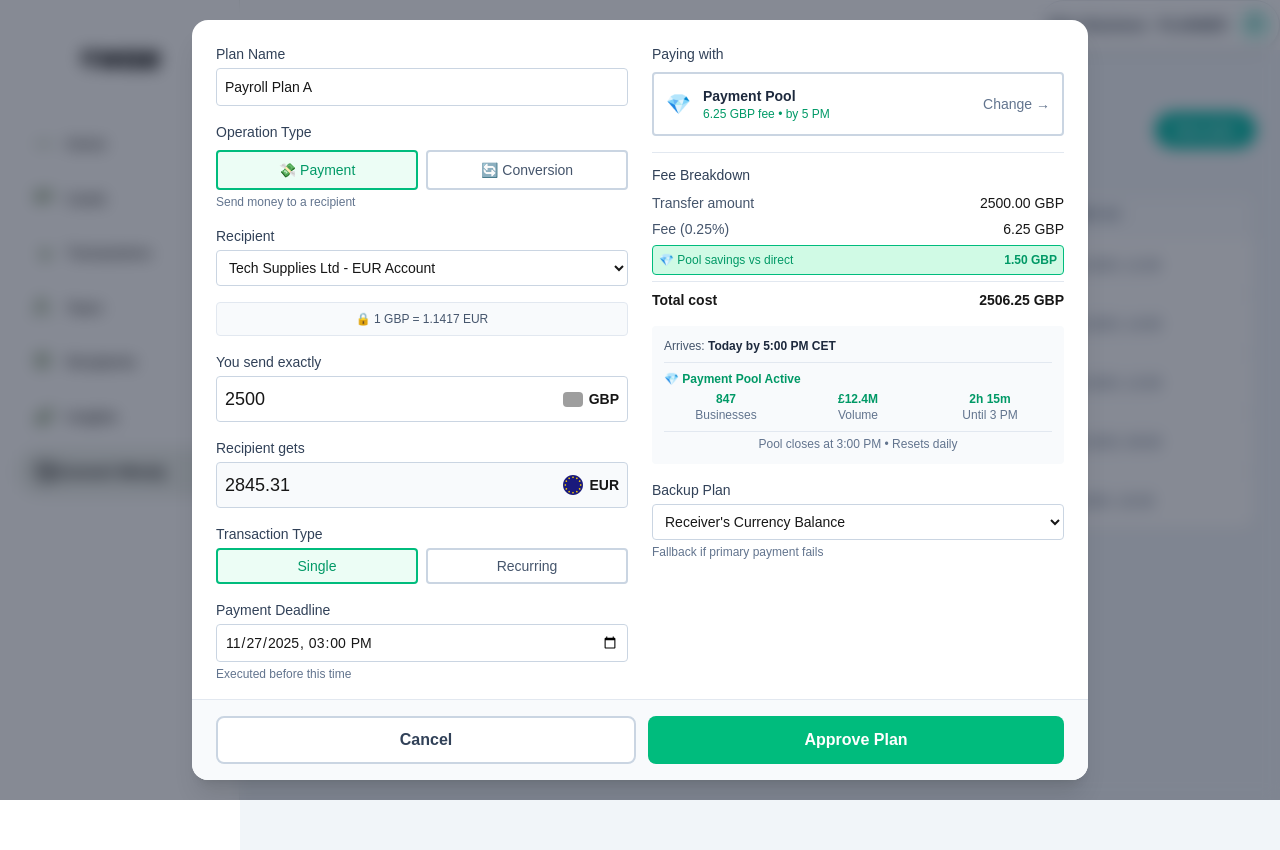
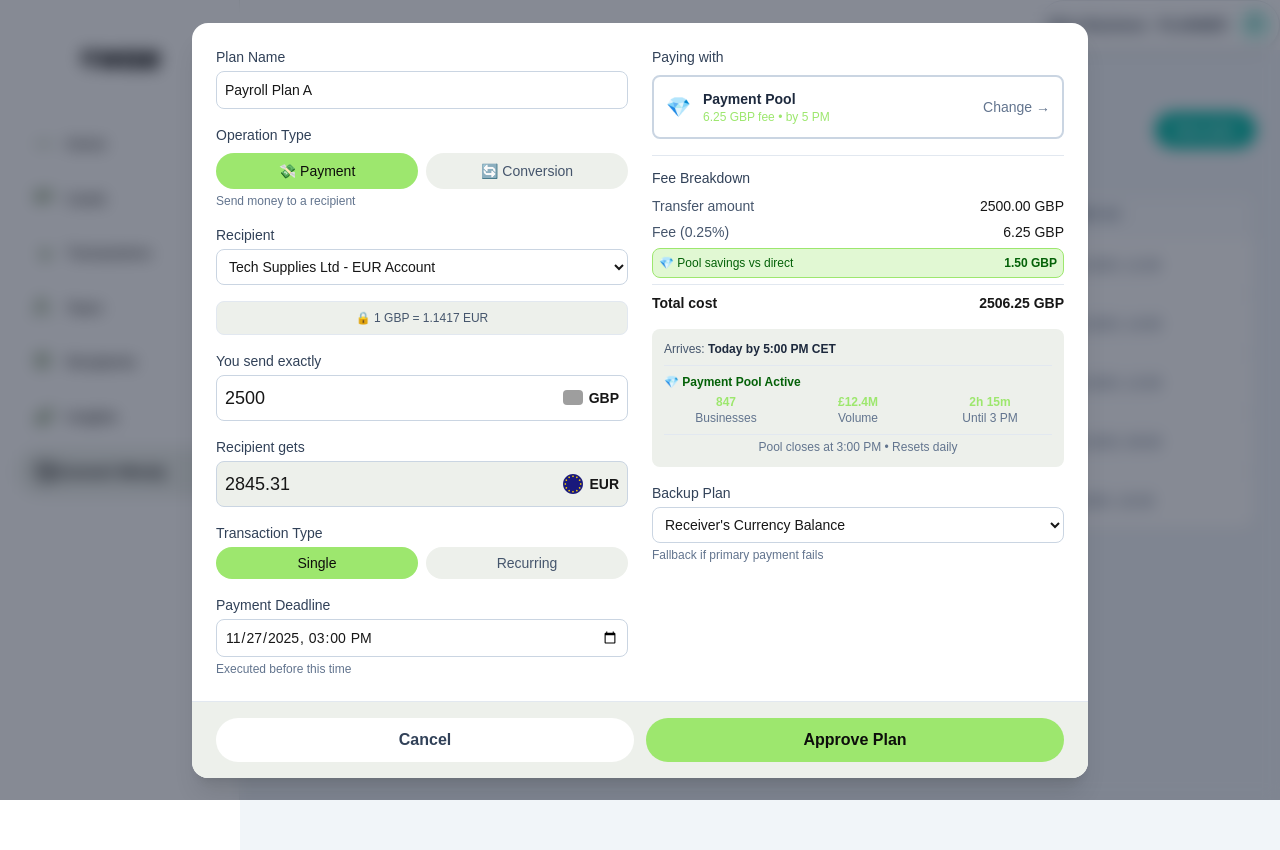
Before and after one commit to zoe-hi/wise, a Next.js app: page /plans in a window 1280 px wide. Both pictures are taken after a click on the button "New plan". Built offline with nearby package versions, Linux system fonts and the light colour scheme; grey boxes are pictures that could not be loaded.

Commit message:
colors change

```diff
--- a/app/plans/PoolPaymentModal.tsx
+++ b/app/plans/PoolPaymentModal.tsx
@@ -175,7 +175,7 @@ export function PoolPaymentModal({ onClose, onSave }: PoolPaymentModalProps) {
                                         onChange={(e) =>
                                             setFormData({ ...formData, planName: e.target.value })
                                         }
-                                        className="w-full p-2 text-sm border border-slate-300 rounded focus:border-emerald-500 focus:ring-1 focus:ring-emerald-500 outline-none"
+                                        className="w-full p-2 text-sm border border-slate-300 rounded-lg focus:border-[hsl(97,72%,67%)] focus:ring-1 focus:ring-[hsl(97,72%,67%)] outline-none"
                                         placeholder="e.g., Monthly Supplier Payment"
                                     />
                                 </div>
@@ -188,11 +188,12 @@ export function PoolPaymentModal({ onClose, onSave }: PoolPaymentModalProps) {
                                             onClick={() =>
                                                 setFormData({ ...formData, operationType: "payment" })
                                             }
-                                            className={`flex-1 py-2 text-sm border-2 rounded font-medium transition ${
+                                            className={`flex-1 py-2 text-sm font-medium transition border-none ${
                                                 formData.operationType === "payment"
-                                                    ? "border-emerald-500 bg-emerald-50 text-emerald-600"
-                                                    : "border-slate-300 text-slate-600"
+                                                    ? "bg-[hsl(97,72%,67%)] text-[hsl(80,11%,5%)]"
+                                                    : "bg-[hsl(90,14%,93%)] text-slate-600"
                                             }`}
+                                            style={{ borderRadius: '30px' }}
                                         >
                                             💸 Payment
                                         </button>
@@ -201,11 +202,12 @@ export function PoolPaymentModal({ onClose, onSave }: PoolPaymentModalProps) {
                                             onClick={() =>
                                                 setFormData({ ...formData, operationType: "conversion" })
                                             }
-                                            className={`flex-1 py-2 text-sm border-2 rounded font-medium transition ${
+                                            className={`flex-1 py-2 text-sm font-medium transition border-none ${
                                                 formData.operationType === "conversion"
-                                                    ? "border-emerald-500 bg-emerald-50 text-emerald-600"
-                                                    : "border-slate-300 text-slate-600"
+                                                    ? "bg-[hsl(97,72%,67%)] text-[hsl(80,11%,5%)]"
+                                                    : "bg-[hsl(90,14%,93%)] text-slate-600"
                                             }`}
+                                            style={{ borderRadius: '30px' }}
                                         >
                                             🔄 Conversion
                                         </button>
@@ -230,7 +232,7 @@ export function PoolPaymentModal({ onClose, onSave }: PoolPaymentModalProps) {
                                                     selectedRecipient: e.target.value,
                                                 })
                                             }
-                                            className="w-full p-2 text-sm border border-slate-300 rounded focus:border-emerald-500 focus:ring-1 focus:ring-emerald-500 outline-none bg-white"
+                                            className="w-full p-2 text-sm border border-slate-300 rounded-lg focus:border-[hsl(97,72%,67%)] focus:ring-1 focus:ring-[hsl(97,72%,67%)] outline-none bg-white"
                                         >
                                             <option value="">Choose recipient...</option>
                                             {RECIPIENTS.map((recipient) => (
@@ -242,7 +244,7 @@ export function PoolPaymentModal({ onClose, onSave }: PoolPaymentModalProps) {
                                     </div>
                                 )}
 
-                                <div className="text-center text-xs text-slate-600 p-2 bg-slate-50 rounded border border-slate-200">
+                                <div className="text-center text-xs text-slate-600 p-2 bg-[hsl(90,14%,93%)] rounded-lg border border-slate-200">
                                     🔒 1 {formData.sourceCurrency} = {exchangeRate} {formData.targetCurrency}
                                 </div>
 
@@ -250,7 +252,7 @@ export function PoolPaymentModal({ onClose, onSave }: PoolPaymentModalProps) {
                                     <label className="block text-sm font-medium text-slate-700 mb-1">
                                         You send exactly
                                     </label>
-                                    <div className="flex items-center justify-between p-2 border border-slate-300 rounded">
+                                    <div className="flex items-center justify-between p-2 border border-slate-300 rounded-lg focus-within:border-[hsl(97,72%,67%)] focus-within:ring-1 focus-within:ring-[hsl(97,72%,67%)]">
                                         <input
                                             type="number"
                                             value={formData.sendAmount}
@@ -270,7 +272,7 @@ export function PoolPaymentModal({ onClose, onSave }: PoolPaymentModalProps) {
                                     <label className="block text-sm font-medium text-slate-700 mb-1">
                                         Recipient gets
                                     </label>
-                                    <div className="flex items-center justify-between p-2 border border-slate-300 rounded bg-slate-50">
+                                    <div className="flex items-center justify-between p-2 border border-slate-300 rounded-lg bg-[hsl(90,14%,93%)]">
                                         <span className="text-lg font-medium">{formData.receiveAmount}</span>
                                         <div className="flex items-center gap-1.5 font-semibold text-sm">
                                             {getCurrencyFlag(formData.targetCurrency)}
@@ -289,11 +291,12 @@ export function PoolPaymentModal({ onClose, onSave }: PoolPaymentModalProps) {
                                             onClick={() =>
                                                 setFormData({ ...formData, transactionType: "single" })
                                             }
-                                            className={`flex-1 py-1.5 text-sm border-2 rounded font-medium transition ${
+                                            className={`flex-1 py-1.5 text-sm font-medium transition border-none ${
                                                 formData.transactionType === "single"
-                                                    ? "border-emerald-500 bg-emerald-50 text-emerald-600"
-                                                    : "border-slate-300 text-slate-600"
+                                                    ? "bg-[hsl(97,72%,67%)] text-[hsl(80,11%,5%)]"
+                                                    : "bg-[hsl(90,14%,93%)] text-slate-600"
                                             }`}
+                                            style={{ borderRadius: '30px' }}
                                         >
                                             Single
                                         </button>
@@ -302,11 +305,12 @@ export function PoolPaymentModal({ onClose, onSave }: PoolPaymentModalProps) {
                                             onClick={() =>
                                                 setFormData({ ...formData, transactionType: "recurring" })
                                             }
-                                            className={`flex-1 py-1.5 text-sm border-2 rounded font-medium transition ${
+                                            className={`flex-1 py-1.5 text-sm font-medium transition border-none ${
                                                 formData.transactionType === "recurring"
-                                                    ? "border-emerald-500 bg-emerald-50 text-emerald-600"
-                                                    : "border-slate-300 text-slate-600"
+                                                    ? "bg-[hsl(97,72%,67%)] text-[hsl(80,11%,5%)]"
+                                                    : "bg-[hsl(90,14%,93%)] text-slate-600"
                                             }`}
+                                            style={{ borderRadius: '30px' }}
                                         >
                                             Recurring
                                         </button>
@@ -320,7 +324,7 @@ export function PoolPaymentModal({ onClose, onSave }: PoolPaymentModalProps) {
                                                     recurringFrequency: e.target.value,
                                                 })
                                             }
-                                            className="w-full p-2 text-sm border border-slate-300 rounded mt-2 focus:border-emerald-500 focus:ring-1 focus:ring-emerald-500 outline-none bg-white"
+                                            className="w-full p-2 text-sm border border-slate-300 rounded-lg mt-2 focus:border-[hsl(97,72%,67%)] focus:ring-1 focus:ring-[hsl(97,72%,67%)] outline-none bg-white"
                                         >
                                             <option value="weekly">Weekly</option>
                                             <option value="biweekly">Every 2 weeks</option>
@@ -340,7 +344,7 @@ export function PoolPaymentModal({ onClose, onSave }: PoolPaymentModalProps) {
                                         onChange={(e) =>
                                             setFormData({ ...formData, paymentDeadline: e.target.value })
                                         }
-                                        className="w-full p-2 text-sm border border-slate-300 rounded focus:border-emerald-500 focus:ring-1 focus:ring-emerald-500 outline-none"
+                                        className="w-full p-2 text-sm border border-slate-300 rounded-lg focus:border-[hsl(97,72%,67%)] focus:ring-1 focus:ring-[hsl(97,72%,67%)] outline-none"
                                     />
                                     <div className="text-xs text-slate-500 mt-1">
                                         Executed before this time
@@ -355,7 +359,7 @@ export function PoolPaymentModal({ onClose, onSave }: PoolPaymentModalProps) {
                                     <button
                                         type="button"
                                         onClick={() => setShowPaymentMethodModal(true)}
-                                        className="w-full flex items-center justify-between p-3 border-2 border-slate-300 rounded hover:border-slate-400 transition"
+                                        className="w-full flex items-center justify-between p-3 border-2 border-slate-300 rounded-lg hover:border-slate-400 transition"
                                     >
                                         <div className="flex items-center gap-3">
                                             {formData.paymentMethod === "pool" ? (
@@ -365,7 +369,7 @@ export function PoolPaymentModal({ onClose, onSave }: PoolPaymentModalProps) {
                                                         <div className="text-sm font-semibold text-slate-800">
                                                             Payment Pool
                                                         </div>
-                                                        <div className="text-xs text-emerald-600">
+                                                        <div className="text-xs text-[hsl(97,72%,67%)]">
                                                             {currentFee.toFixed(2)} {formData.sourceCurrency} fee • by 5 PM
                                                         </div>
                                                     </div>
@@ -403,11 +407,11 @@ export function PoolPaymentModal({ onClose, onSave }: PoolPaymentModalProps) {
                                         </div>
 
                                         {formData.paymentMethod === "pool" && poolDiscount > 0 && (
-                                            <div className="bg-emerald-100 border border-emerald-500 rounded p-1.5 flex justify-between">
-                                                <span className="text-emerald-600 font-medium text-xs">
+                                            <div className="bg-[hsl(97,72%,90%)] border border-[hsl(97,72%,67%)] rounded-lg p-1.5 flex justify-between">
+                                                <span className="text-[hsl(122.5,92.08%,19.8%)] font-medium text-xs">
                                                     💎 Pool savings vs direct
                                                 </span>
-                                                <span className="text-emerald-600 font-semibold text-xs">
+                                                <span className="text-[hsl(122.5,92.08%,19.8%)] font-semibold text-xs">
                                                     {poolDiscount.toFixed(2)} {formData.sourceCurrency}
                                                 </span>
                                             </div>
@@ -420,7 +424,7 @@ export function PoolPaymentModal({ onClose, onSave }: PoolPaymentModalProps) {
                                     </div>
                                 </div>
 
-                                <div className="p-3 bg-slate-50 rounded text-xs text-slate-600">
+                                <div className="p-3 bg-[hsl(90,14%,93%)] rounded-lg text-xs text-slate-600">
                                     <div>
                                         Arrives: <strong className="text-slate-800">
                                             {formData.paymentMethod === "pool" ? "Today by 5:00 PM CET" : "In seconds"}
@@ -428,18 +432,18 @@ export function PoolPaymentModal({ onClose, onSave }: PoolPaymentModalProps) {
                                     </div>
                                     {formData.paymentMethod === "pool" && (
                                         <div className="mt-2 pt-2 border-t border-slate-200">
-                                            <div className="font-semibold text-emerald-600 mb-1">💎 Payment Pool Active</div>
+                                            <div className="font-semibold text-[hsl(122.5,92.08%,19.8%)] mb-1">💎 Payment Pool Active</div>
                                             <div className="grid grid-cols-3 gap-2 text-center mb-2">
                                                 <div>
-                                                    <div className="font-semibold text-emerald-600">847</div>
+                                                    <div className="font-semibold text-[hsl(97,72%,67%)]">847</div>
                                                     <div className="text-slate-500">Businesses</div>
                                                 </div>
                                                 <div>
-                                                    <div className="font-semibold text-emerald-600">£12.4M</div>
+                                                    <div className="font-semibold text-[hsl(97,72%,67%)]">£12.4M</div>
                                                     <div className="text-slate-500">Volume</div>
                                                 </div>
                                                 <div>
-                                                    <div className="font-semibold text-emerald-600">2h 15m</div>
+                                                    <div className="font-semibold text-[hsl(97,72%,67%)]">2h 15m</div>
                                                     <div className="text-slate-500">Until 3 PM</div>
                                                 </div>
                                             </div>
@@ -457,7 +461,7 @@ export function PoolPaymentModal({ onClose, onSave }: PoolPaymentModalProps) {
                                         onChange={(e) =>
                                             setFormData({ ...formData, backupPlan: e.target.value })
                                         }
-                                        className="w-full p-2 text-sm border border-slate-300 rounded focus:border-emerald-500 focus:ring-1 focus:ring-emerald-500 outline-none bg-white"
+                                        className="w-full p-2 text-sm border border-slate-300 rounded-lg focus:border-[hsl(97,72%,67%)] focus:ring-1 focus:ring-[hsl(97,72%,67%)] outline-none bg-white"
                                     >
                                         <option value="">None</option>
                                         <option value="receiver_currency">
@@ -486,18 +490,20 @@ export function PoolPaymentModal({ onClose, onSave }: PoolPaymentModalProps) {
                     </div>
                 </div>
 
-                <div className="border-t border-slate-200 px-6 py-4 bg-slate-50 flex gap-3">
+                <div className="border-t border-slate-200 px-6 py-4 bg-[hsl(90,14%,93%)] flex gap-3">
                     <button
                         onClick={handleCancel}
                         disabled={isLoading}
-                        className="flex-1 py-2.5 bg-white border-2 border-slate-300 text-slate-700 rounded-lg font-semibold hover:bg-slate-50 transition disabled:opacity-50"
+                        className="flex-1 py-2.5 bg-white border-none text-slate-700 font-semibold hover:bg-[hsl(90,14%,93%)] transition disabled:opacity-50"
+                        style={{ borderRadius: '30px' }}
                     >
                         Cancel
                     </button>
                     <button
                         onClick={handleApprove}
                         disabled={isLoading}
-                        className="flex-1 py-2.5 bg-emerald-500 text-white rounded-lg font-semibold hover:bg-emerald-600 transition disabled:opacity-50"
+                        className="flex-1 py-2.5 bg-[hsl(97,72%,67%)] border-none text-[hsl(80,11%,5%)] font-semibold hover:bg-[hsl(122.5,92.08%,19.8%)] transition disabled:opacity-50"
+                        style={{ borderRadius: '30px' }}
                     >
                         {isLoading ? "Processing..." : "Approve Plan"}
                     </button>
@@ -533,7 +539,8 @@ export function PoolPaymentModal({ onClose, onSave }: PoolPaymentModalProps) {
                                         setFormData({ ...formData, paymentMethod: "direct" });
                                         setShowPaymentMethodModal(false);
                                     }}
-                                    className="w-full flex items-center justify-between p-4 border-2 border-slate-200 rounded-lg hover:border-slate-300 transition text-left"
+                                    className="w-full flex items-center justify-between p-4 border-none bg-[hsl(90,14%,93%)] hover:bg-[hsl(90,14%,88%)] transition text-left"
+                                    style={{ borderRadius: '30px' }}
                                 >
                                     <div className="flex items-center gap-4">
                                         <div className="w-12 h-12 bg-slate-100 rounded-full flex items-center justify-center text-2xl">
@@ -561,13 +568,14 @@ export function PoolPaymentModal({ onClose, onSave }: PoolPaymentModalProps) {
                                         setFormData({ ...formData, paymentMethod: "pool" });
                                         setShowPaymentMethodModal(false);
                                     }}
-                                    className="w-full relative flex items-center justify-between p-4 border-2 border-emerald-500 bg-emerald-50 rounded-lg hover:bg-emerald-100 transition text-left"
+                                    className="w-full relative flex items-center justify-between p-4 border-none bg-[hsl(97,72%,90%)] hover:bg-[hsl(97,72%,85%)] transition text-left"
+                                    style={{ borderRadius: '30px' }}
                                 >
-                                    <div className="absolute -top-2 -right-2 bg-emerald-500 text-white px-3 py-1 rounded-full text-xs font-bold">
+                                    <div className="absolute -top-2 -right-2 bg-[hsl(97,72%,67%)] text-white px-3 py-1 rounded-full text-xs font-bold">
                                         RECOMMENDED
                                     </div>
                                     <div className="flex items-center gap-4">
-                                        <div className="w-12 h-12 bg-emerald-100 rounded-full flex items-center justify-center text-2xl">
+                                        <div className="w-12 h-12 bg-[hsl(97,72%,90%)] rounded-full flex items-center justify-center text-2xl">
                                             💎
                                         </div>
                                         <div className="flex-1">
@@ -575,18 +583,18 @@ export function PoolPaymentModal({ onClose, onSave }: PoolPaymentModalProps) {
                                             <div className="text-sm text-slate-700">
                                                 Join 847 businesses for better rates.
                                             </div>
-                                            <div className="text-sm text-emerald-700 mt-1">
+                                            <div className="text-sm text-[hsl(122.5,92.08%,19.8%)] mt-1">
                                                 <span className="font-semibold">{poolFee.toFixed(2)} {formData.sourceCurrency}</span> fee • Should arrive <span className="font-semibold">by 5:00 PM</span>
                                             </div>
                                         </div>
                                     </div>
-                                    <svg className="w-5 h-5 text-emerald-600" fill="none" stroke="currentColor" viewBox="0 0 24 24">
+                                    <svg className="w-5 h-5 text-[hsl(97,72%,67%)]" fill="none" stroke="currentColor" viewBox="0 0 24 24">
                                         <path strokeLinecap="round" strokeLinejoin="round" strokeWidth={2} d="M9 5l7 7-7 7" />
                                     </svg>
                                 </button>
 
                                 {poolDiscount > 0 && (
-                                    <div className="text-center text-sm text-emerald-600 font-medium mt-2">
+                                    <div className="text-center text-sm text-[hsl(97,72%,67%)] font-medium mt-2">
                                         💎 Save {poolDiscount.toFixed(2)} {formData.sourceCurrency} with Payment Pool
                                     </div>
                                 )}
```
